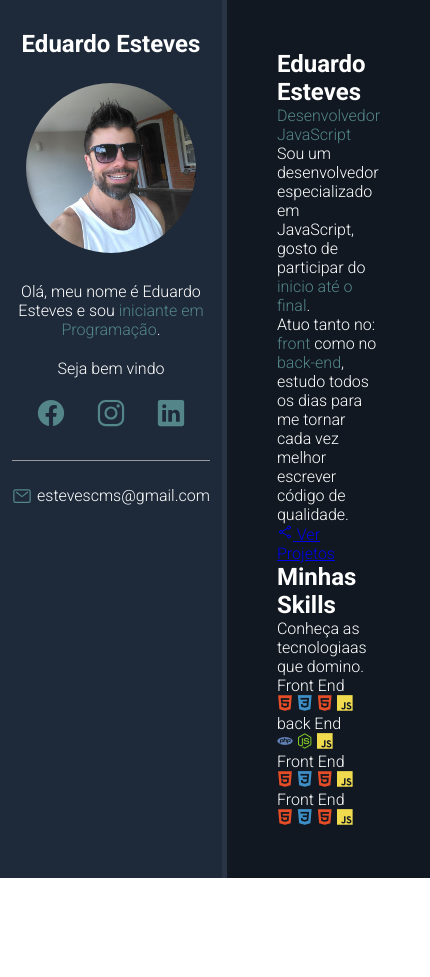
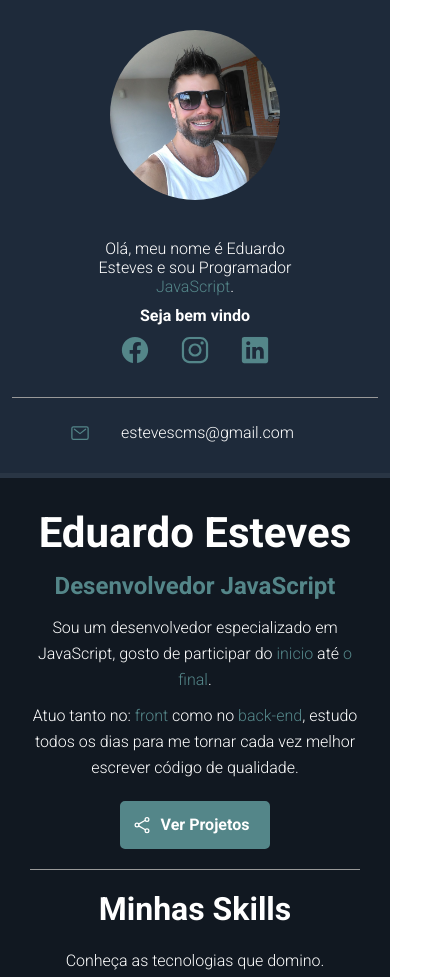
Before and after one commit to estevescms/estevescms.github.io, a plain HTML site: page index.html in a window 390 px wide. Shown: the top 977 px of the page, 430 px wide, since content can reach past the window. Before the commit the page ends 878 px from the top, so only its background shows below. Drawn offline with nearby package versions, Linux system fonts and the light colour scheme.

Commit message:
projeto concluído

```diff
--- a/css/styles.css
+++ b/css/styles.css
@@ -104,3 +104,133 @@
     margin-right: 5px;
     max-width: 20px;
 }
+
+/*About container*/
+#name {
+    font-size: 42px;
+    margin-bottom: 15px;
+}
+
+#title {
+    font-size: 24px;
+    margin-bottom: 15px;
+    font-weight: bold;
+}
+
+.description {
+    max-width: 75%;
+    margin-bottom: 10px;
+}
+
+#btn-projects {
+    font-weight: bold;
+    font-size: 16px;
+    color: var(--main-text-color);
+    background-color: var(--main-color);
+    border: 2px solid var(--main-color);
+    border-radius: 5px;
+    text-decoration: none;
+    transition:  .5s;
+    margin: 25px 0;
+    padding: 12px 10px;
+    width: 150px;
+    text-align: center;
+    display: flex;
+}
+
+#btn-projects ion-icon,
+#btn-projects span {
+    flex: 1 1 0;
+}
+
+#btn-projects ion-icon {
+    font-size: 20px;
+    max-width: 20px;
+}
+
+#btn-projects:hover {
+    background-color: transparent;
+}
+
+#skills-section-title {
+    border-top: 1px solid var(--border-color);
+    padding-top: 20px;
+    margin-bottom: 20px;
+    font-size: 32px;
+}
+
+#skills-container {
+    display: flex;
+    flex-wrap: wrap;
+    margin-top: 25px;
+}
+
+.skills-box {
+    flex: 1 1 33%;
+    max-width: 33%;
+    margin-bottom: 35px;
+}
+
+.skills-title {
+    font-size: 24px;
+    margin-bottom: 25px;
+    font-weight: bold;
+    padding-left: 10px;
+    border-left: 5px solid var(--main-color);
+}
+
+.skills-box i {
+    font-size: 45px;
+    margin-right: 10px;
+}
+
+/*mobile*/
+@media(max-width: 450px) {
+    #container  {
+        flex-direction: column;
+    }
+
+    #bio-container{
+        min-height: auto;
+        border-right: none;
+        border-bottom: 5px solid var(--bio-border-color);
+
+    }
+#bio-container h2 {
+    display: none;
+    }
+
+    #bio-container p {
+        max-width: 60%;
+        margin: 10px auto;
+    }
+    #about-container {
+        text-align: center;
+        padding: 30px;
+    }
+    #about-container .description {
+        margin: 10px auto;
+        max-width: 100%;
+        line-height: 26px;
+    }
+
+    #btn-projects {
+        margin: 20px auto;
+
+    }
+
+    .skills-box {
+        flex: 1 1 100%;
+        max-width: 100%;
+        margin-bottom: 40px;
+        text-align: left;
+    }
+
+    .skills-box i {
+        font-size: 60px;
+    }
+
+
+
+
+}
--- a/index.html
+++ b/index.html
@@ -22,8 +22,8 @@
         <aside id="bio-container">
             <h2>Eduardo Esteves</h2>
             <img id="bio-image" src="img/profile.jpg"  alt=" Eduardo Esteves">
-            <p>Olá, meu nome é Eduardo Esteves e sou <span><class class="highlight">iniciante em Programação</class></span>.</p>
-            <p class="welcome-text">Seja bem vindo</p>
+            <p>Olá, meu nome é Eduardo Esteves e sou Programador <span><class class="highlight"> JavaScript</class></span>.</p>
+            <p id="welcome-text">Seja bem vindo</p>
             <ul id="social-container">
                 <li><a href="#" target="_Blank"><ion-icon name="logo-facebook"></ion-icon></a></li>
                 <li><a href="#" target="_Blank"><ion-icon name="logo-instagram"></ion-icon></a></li>
@@ -36,37 +36,30 @@
         </aside>
         <section id="about-container">
             <h1 id="name">Eduardo Esteves</h1>
-            <p id="tilte"><span class="highlight">Desenvolvedor JavaScript</span></p>
-            <p class="description">Sou um desenvolvedor especializado em JavaScript, gosto de participar do <span class="highlight">inicio<span> até </span class="highlight">o final</span>.</p>
+            <p id="title"><span class="highlight">Desenvolvedor JavaScript</span></p>
+            <p class="description">Sou um desenvolvedor especializado em JavaScript, gosto de participar do <span class="highlight">inicio</span> até <span class="highlight">o final</span>.</p>
             <p class="description"> Atuo tanto no: <span class="highlight"> front</span> como no <span class="highlight">back-end</span>, estudo todos os dias para me tornar cada vez melhor escrever código de qualidade.</p>
-            <a href="#" id="btn-project"><ion-icon name="share-social-outline"></ion-icon> <span>Ver Projetos</span></a>
-            <h2 id="skill-section-tittle">Minhas Skills</h2>
-            <p class="description">Conheça as tecnologiaas que domino.</p>
+            <a href="#" id="btn-projects"><ion-icon name="share-social-outline"></ion-icon> <span>Ver Projetos</span></a>
+            <h2 id="skills-section-title">Minhas Skills</h2>
+            <p class="description">Conheça as tecnologias que domino.</p>
             <div id="skills-container">
-                <div class="skill-box">
-                    <p class="skill-titles">Front End</p>
+                <div class="skills-box">
+                    <p class="skills-title">Front End</p>
                     <i class="devicon-html5-plain colored"></i>
                     <i class="devicon-css3-plain colored"></i>
                     <i class="devicon-html5-plain colored"></i>
-                    <i class="devicon-javascript-plain colored"></i>
-                <div class="skill-box">
-                    <p class="skill-titles">back End</p>
+                </div>
+                <div class="skills-box">
+                    <p class="skills-title">back End</p>
                     <i class="devicon-php-plain colored"></i>
                     <i class="devicon-nodejs-plain colored"></i>
-                    <i class="devicon-pyth  on-plain colored"></i>
-                    <i class="devicon-javascript-plain colored"></i>
-                <div class="skill-box">
-                    <p class="skill-titles">Front End</p>
+                    <i class="devicon-python-plain colored"></i>
+                </div>
+                <div class="skills-box">
+                    <p class="skills-title">Front End</p>
                     <i class="devicon-html5-plain colored"></i>
                     <i class="devicon-css3-plain colored"></i>
                     <i class="devicon-html5-plain colored"></i>
-                    <i class="devicon-javascript-plain colored"></i>
-                <div class="skill-box">
-                    <p class="skill-titles">Front End</p>
-                    <i class="devicon-html5-plain colored"></i>
-                    <i class="devicon-css3-plain colored"></i>
-                    <i class="devicon-html5-plain colored"></i>
-                    <i class="devicon-javascript-plain colored"></i>
                 </div>
             </div>
         </section>
```
